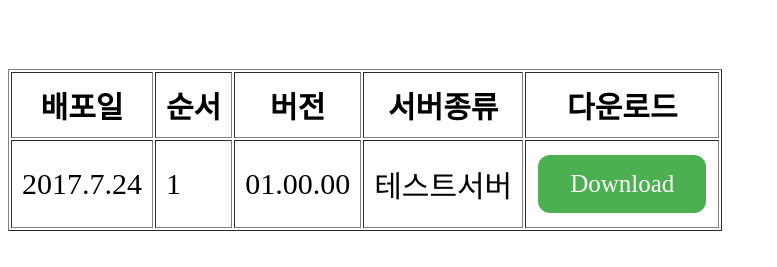
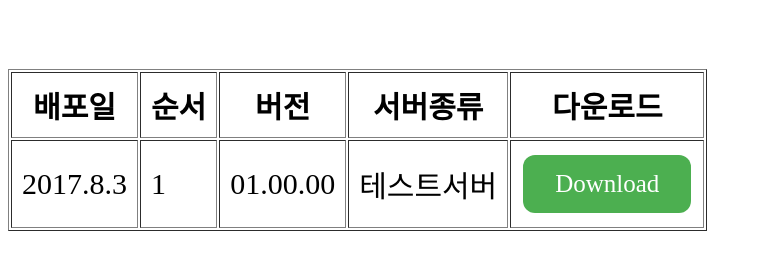
Before and after one commit to MWWApps/MWWApps.github.io, a plain HTML site: page index.html in a window 1280 px wide. Shown: the part 105-372 px from the top of the page, without its empty margins (0-777 px from the left). Drawn offline with Linux system fonts and the light colour scheme.

Commit message:
no message

```diff
--- a/index.html
+++ b/index.html
@@ -51,7 +51,7 @@ td, th {
             <th>다운로드</td>
         </tr>
         <tr>
-            <td>2017.7.24</td>
+            <td>2017.8.3</td>
             <td>1</td>
             <td>01.00.00</td>
             <td>테스트서버</td>
```
